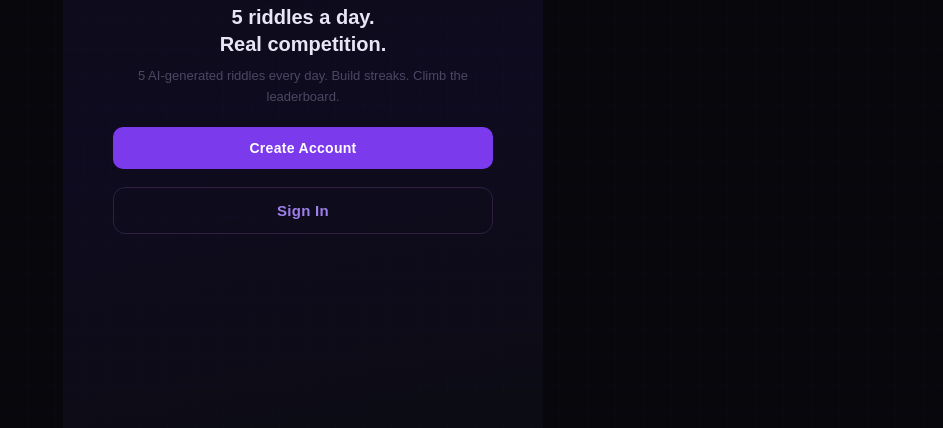
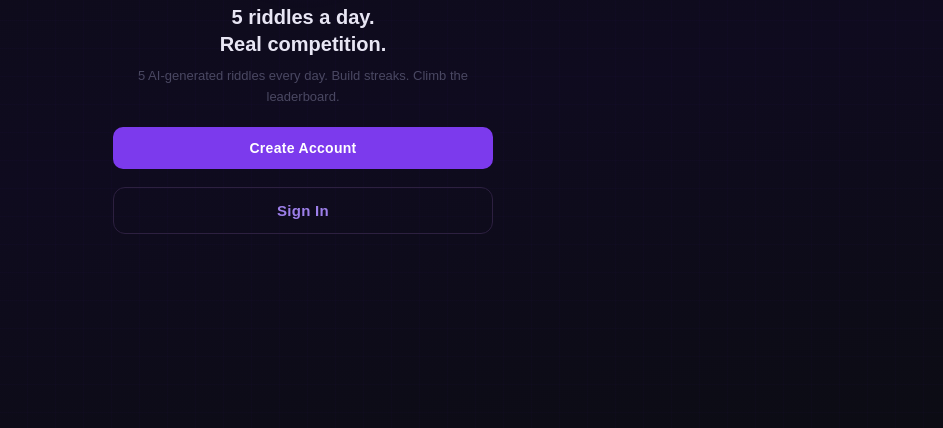
Before and after one commit to jason4185/genazo, a website built with Vite: page frontend/index.html in a window 1280 px wide. Shown: the part 372-800 px from the top of the page, without its empty margins (337-1280 px from the left). Built offline with nearby package versions, Linux system fonts and the light colour scheme; what genlayer-js would draw is missing.

Commit message:
Fix full screen layout on all screens

```diff
--- a/frontend/styles.css
+++ b/frontend/styles.css
@@ -29,16 +29,22 @@
 
 /* ── Reset ───────────────────────────────────────────────────────────────── */
 *, *::before, *::after { box-sizing: border-box; margin: 0; padding: 0; }
-html { font-size: 16px; -webkit-text-size-adjust: 100%; }
+html {
+  font-size: 16px;
+  -webkit-text-size-adjust: 100%;
+  width: 100%;
+  height: 100%;
+}
 body {
   font-family: var(--font-ui);
   background: var(--bg-deep);
   color: var(--text-1);
   min-height: 100vh;
+  width: 100%;
+  height: 100%;
+  overflow-x: hidden;
+  position: relative;
   -webkit-font-smoothing: antialiased;
-  display: flex;
-  justify-content: center;
-  align-items: flex-start;
 }
 button {
   cursor: pointer; border: none;
@@ -64,11 +70,15 @@ input { font-family: var(--font-ui); }
 .screen {
   display: none;
   flex-direction: column;
+  align-items: center;
+  justify-content: flex-start;
+  width: 100%;
   min-height: 100vh;
-  position: relative;
-  width: 100%;
-  max-width: 480px;
-  box-sizing: border-box;
+  position: absolute;
+  top: 0;
+  left: 0;
+  right: 0;
+  bottom: 0;
 }
 .screen.active { display: flex; }
 
@@ -76,7 +86,6 @@ input { font-family: var(--font-ui); }
 #screen-landing,
 #screen-signup,
 #screen-signin {
-  align-items: center;
   justify-content: center;
   padding: 24px 20px;
 }
```
